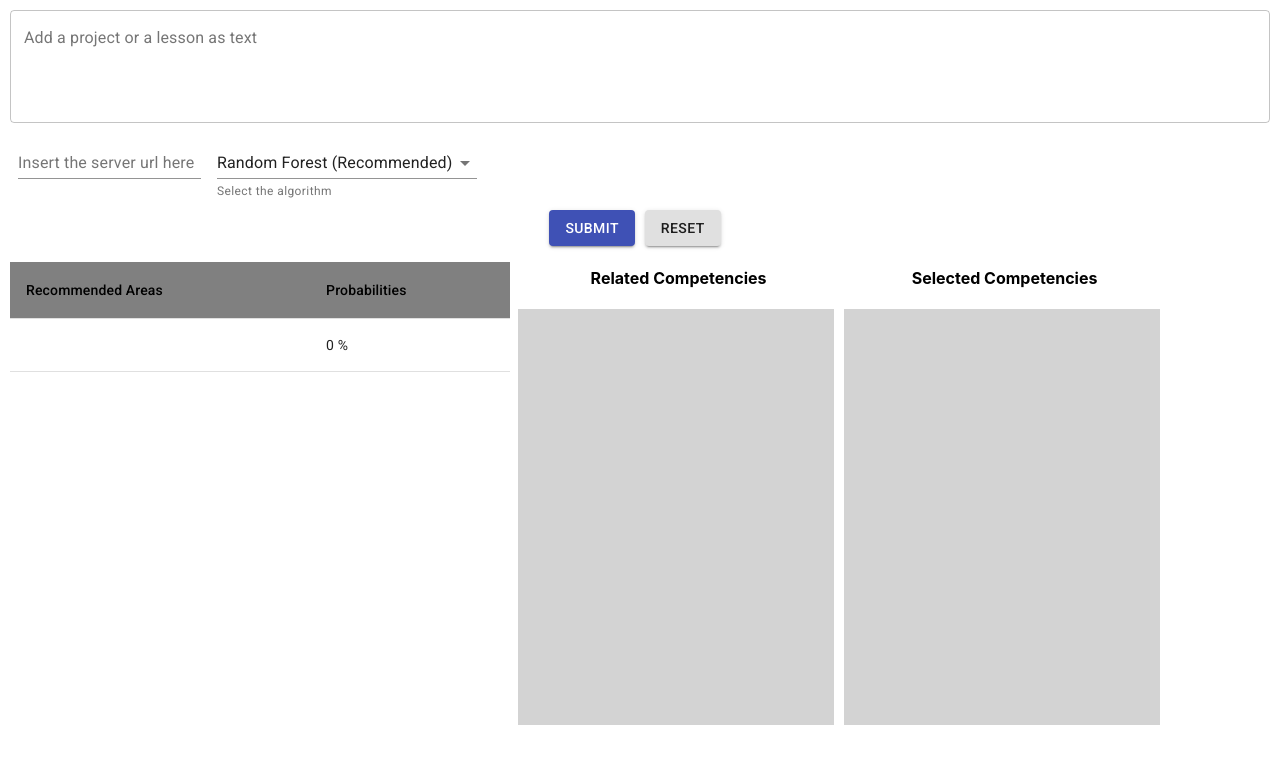
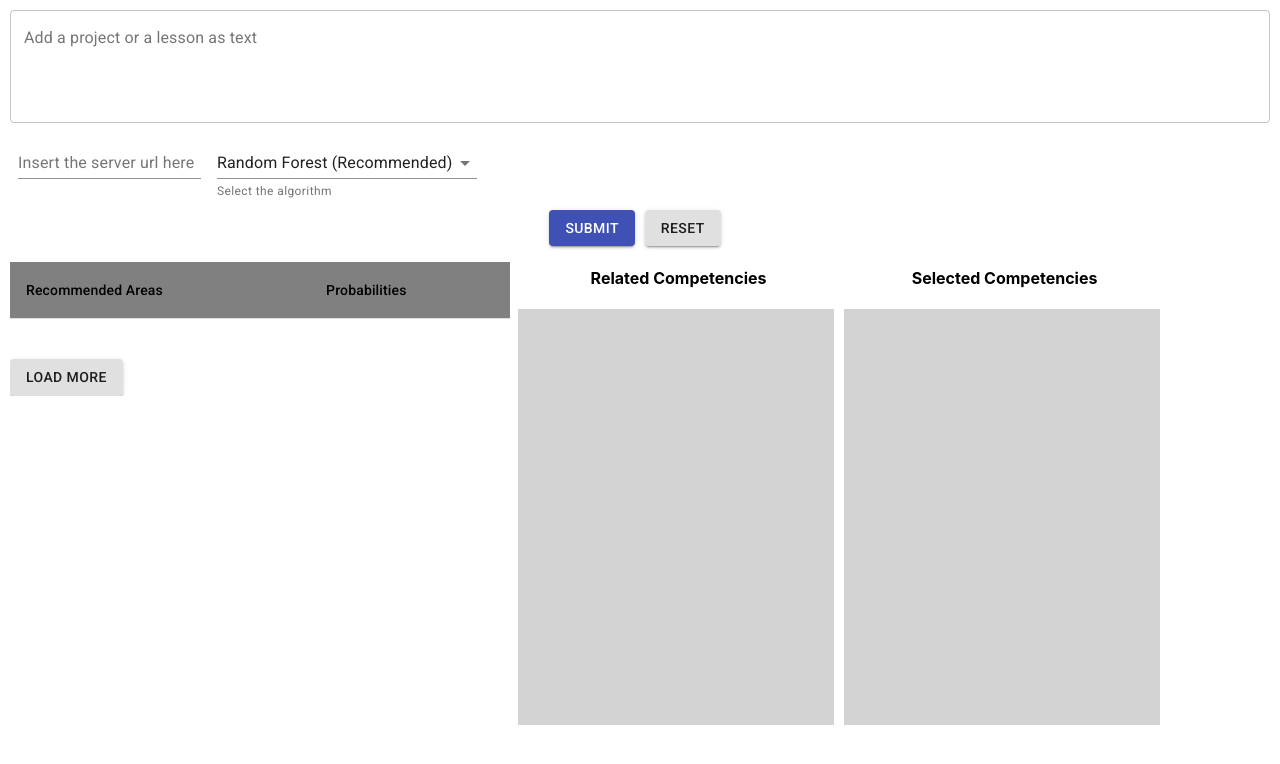
Before and after one commit to antoniocapizzi-nigmatica/progetto_nini_fe, a React (Create React App) app: page / in a window 1280 px wide. Shown: the top 764 px of the page. Built offline with nearby package versions, Linux system fonts and the light colour scheme.

Commit message:
Fix problema del dnd e aggiunta funzione per caricare a 5 a 5 i risultati

```diff
--- a/src/App.tsx
+++ b/src/App.tsx
@@ -6,7 +6,17 @@ import TextField from '@material-ui/core/TextField';
 import {createStyles, makeStyles, Theme, withStyles} from '@material-ui/core/styles';
 import FormHelperText from '@material-ui/core/FormHelperText';
 import FormControl from '@material-ui/core/FormControl';
-import {Button, Grid, Table, TableBody, TableCell, TableContainer, TableHead, TableRow} from "@material-ui/core";
+import {
+    Button,
+    Grid,
+    Table,
+    TableBody,
+    TableCell,
+    TableContainer,
+    TableFooter,
+    TableHead,
+    TableRow
+} from "@material-ui/core";
 import NativeSelect from '@material-ui/core/NativeSelect';
 import axios from 'axios';
 import {DragDropContext, Droppable, Draggable, DropResult, DraggableLocation} from "react-beautiful-dnd";
@@ -19,6 +29,11 @@ function App() {
             percentage: number,
             correlated_descriptions: string[]
             }[]
+    }
+    interface rowsinterface {
+        subcategory: string,
+        percentage: number,
+        correlated_descriptions: string[]
     }
     const StyledTableCell = withStyles((theme: Theme) =>
         createStyles({
@@ -53,15 +68,19 @@ function App() {
             },
             padd: {
                 padding: 10
+            },
+            footer: {
+                marginTop: theme.spacing(5),
             }
         }),
     );
     const classes = useStyles();
-    const [state, setState] = React.useState<{ serverurl: string; algorithm: string; text: string; table: dataFromServer, descriptionsToShow: string[], selectedDescriptions: string[] }>({
+    const [state, setState] = React.useState<{ serverurl: string; algorithm: string; text: string; responseFromServer: dataFromServer, rowsToShow:rowsinterface[], descriptionsToShow: string[], selectedDescriptions: string[] }>({
+        rowsToShow: [],
         serverurl: '',
         algorithm: 'randfor',
         text: '',
-        table: {response: [{subcategory:'', percentage: 0, correlated_descriptions: []}]},
+        responseFromServer: {response: [{subcategory:'', percentage: 0, correlated_descriptions: []}]},
         descriptionsToShow: [],
         selectedDescriptions: []
     });
@@ -73,22 +92,59 @@ function App() {
             [name]: event.target.value,
         });
     };
-
+    const prepareData = (data: dataFromServer) => {
+        console.log(data.response.length);
+        if((data.response.length / 5) <= 1)
+            return data.response;
+        else {
+            var temp: rowsinterface[];
+            temp = [];
+            for (var _i = 0; _i < 5; _i++) {
+                temp.push(data.response[_i])
+            }
+            return temp;
+        }
+    };
     const submit = () => {
         let request = {algorithm: state.algorithm, text: state.text};
         console.log(state.algorithm);
         axios.post<dataFromServer>(state.serverurl, request)
             .then(response => {
-                setState({ ...state, table: response.data });
+                setState({ ...state, responseFromServer: response.data, rowsToShow: prepareData(response.data) });
+
                 console.log(response.data);
             });
+    };
+    const loadMore = () => {
+        if(state.responseFromServer.response.length <= 5) {
+            return;
+        }
+        else {
+            var temp: rowsinterface[];
+            temp = state.rowsToShow;
+            let rowToShowLength = state.rowsToShow.length;
+            if(rowToShowLength + 5 < state.responseFromServer.response.length) {
+                for (var _i = rowToShowLength; _i < rowToShowLength +  5; _i++) {
+                    temp.push(state.responseFromServer.response[_i])
+                }
+            }
+            else {
+                let diff = (rowToShowLength + 5) - state.responseFromServer.response.length;
+                for (var _i = rowToShowLength; _i < rowToShowLength + diff; _i++) {
+                    temp.push(state.responseFromServer.response[_i])
+                }
+            }
+
+            console.log(temp);
+            setState({...state, rowsToShow: temp});
+        }
     };
     const setDescriptionToShow = (descr: string[]) => {
             setState({ ...state, descriptionsToShow: descr });
     };
     const reset = () => {
 
-        setState({ ...state, selectedDescriptions: [], descriptionsToShow:[],  table: {response: [{subcategory:'', percentage: 0, correlated_descriptions: []}]}, text: ''});
+        setState({ ...state, selectedDescriptions: [], descriptionsToShow:[], rowsToShow: [] , text: ''});
     };
     const grid:number = 8;
     const getItemStyle = (isDragging: boolean, draggableStyle: any):{} => ({
@@ -120,9 +176,24 @@ function App() {
 
         destClone.splice(droppableDestination.index, 0, removed);
 
-        const result = {droppable: sourceClone, droppable2: destClone};
+        let result = {droppable: sourceClone, droppable2: destClone};
+        if(droppableSource.droppableId === "droppable")
+            result.droppable = sourceClone;
+        else
+            result.droppable = destClone;
+        if(droppableSource.droppableId === "droppable2")
+            result.droppable2 = sourceClone;
+        else
+            result.droppable2 = destClone;
 
         return result;
+    };
+
+    const getList = (id: string) => {
+        if(id === "droppable")
+            return state.descriptionsToShow;
+        else
+            return state.selectedDescriptions;
     };
     const onDragEnd = (result: DropResult) => {
         const { source, destination } = result;
@@ -134,21 +205,21 @@ function App() {
 
         if (source.droppableId === destination.droppableId) {
             const items = reorder(
-                state.descriptionsToShow,
+                getList(source.droppableId),
                 source.index,
                 destination.index
             );
 
 
             if (source.droppableId === 'droppable2') {
-                setState({...state, descriptionsToShow: items})
+                setState({...state, selectedDescriptions: items})
             }
 
 
         } else {
             const result = move(
-                state.descriptionsToShow,
-                state.selectedDescriptions,
+                getList(source.droppableId),
+                getList(destination.droppableId),
                 source,
                 destination
             );
@@ -212,13 +283,20 @@ function App() {
                                         </TableRow>
                                     </TableHead>
                                     <TableBody>
-                                        {state.table.response.map(row => (
+                                        {state.rowsToShow.map(row => (
                                             <TableRow>
-                                                <TableCell onClick={() =>setDescriptionToShow(row.correlated_descriptions)}>{row.subcategory}</TableCell>
+                                                <TableCell >
+                                                    <Button variant="contained" onClick={() =>setDescriptionToShow(row.correlated_descriptions)}>{row.subcategory}</Button>
+                                                </TableCell>
                                                 <TableCell>{row.percentage+" %"}</TableCell>
                                             </TableRow>
                                         ))}
                                     </TableBody>
+                                    <TableFooter >
+                                        <Grid className={classes.footer} container direction="row" justify="flex-start" alignItems="flex-end">
+                                            <Button variant="contained" onClick={loadMore}>Load More</Button>
+                                        </Grid>
+                                    </TableFooter>
                                 </Table>
                             </TableContainer>
                             <Grid item direction="column">
@@ -226,7 +304,7 @@ function App() {
                                     <h4>Related Competencies</h4>
                                     <h4>Selected Competencies</h4>
                                 </Grid>
-                                <Grid container direction="row" justify="space-around" alignItems="center">
+                                <Grid container direction="row" justify="space-around" alignItems="flex-start">
                                     <DragDropContext onDragEnd={onDragEnd}>
                                         <Droppable droppableId="droppable">
                                             {(provided, snapshot) => (
@@ -289,39 +367,6 @@ function App() {
 
                             </Grid>
 
-                            {/* <TableContainer className={classes.table}>
-                                <Table aria-label="simple table">
-                                    <TableHead>
-                                        <TableRow>
-                                            <StyledTableCell>Related Competencies</StyledTableCell>
-                                        </TableRow>
-                                    </TableHead>
-                                    <TableBody>
-                                        {state.descriptionsToShow.map(row => (
-                                            <TableRow>
-                                                <TableCell onClick={() => addSelectedDescription(row)}>{row}</TableCell>
-                                            </TableRow>
-                                        ))}
-                                    </TableBody>
-                                </Table>
-                            </TableContainer>
-
-                            <TableContainer className={classes.table}>
-                                <Table aria-label="simple table">
-                                    <TableHead>
-                                        <TableRow>
-                                            <StyledTableCell>Selected Competencies</StyledTableCell>
-                                        </TableRow>
-                                    </TableHead>
-                                    <TableBody>
-                                        {state.selectedDescriptions.map(row => (
-                                            <TableRow>
-                                                <TableCell>{row}</TableCell>
-                                            </TableRow>
-                                        ))}
-                                    </TableBody>
-                                </Table>
-                            </TableContainer> */}
                         </Grid>
 
                     </Grid>
```
